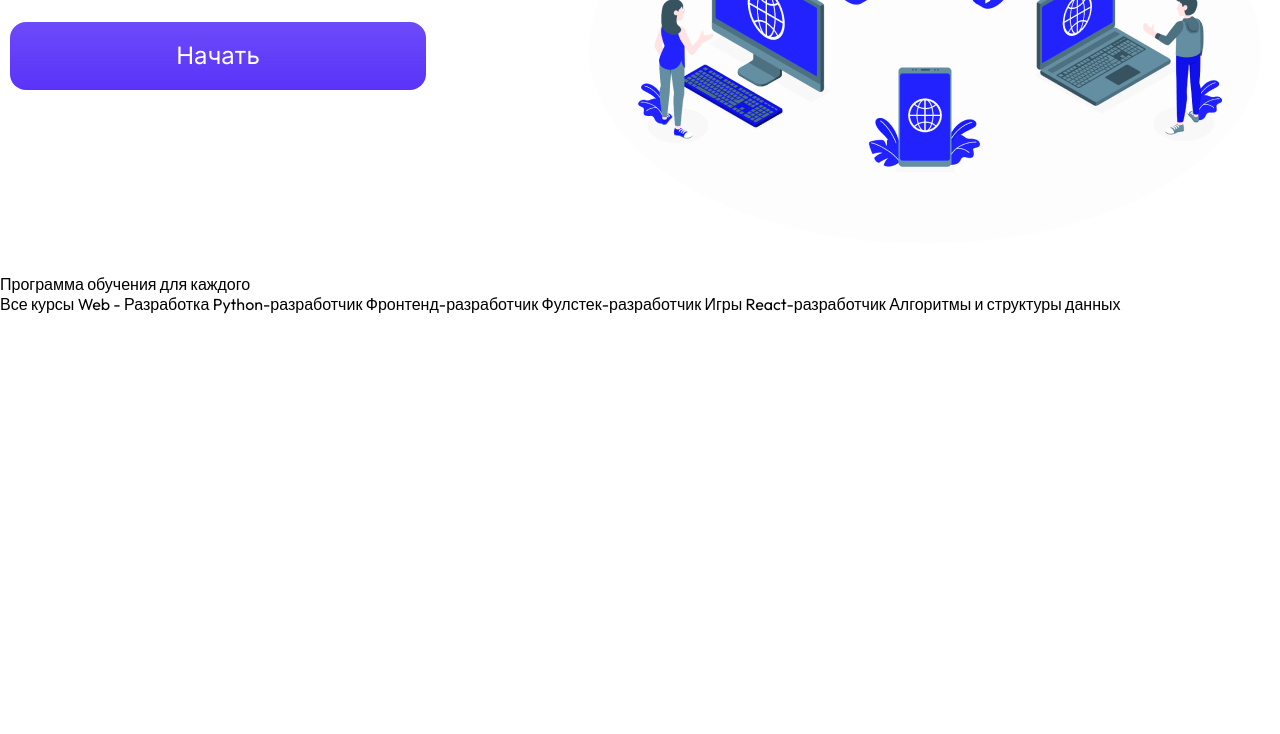
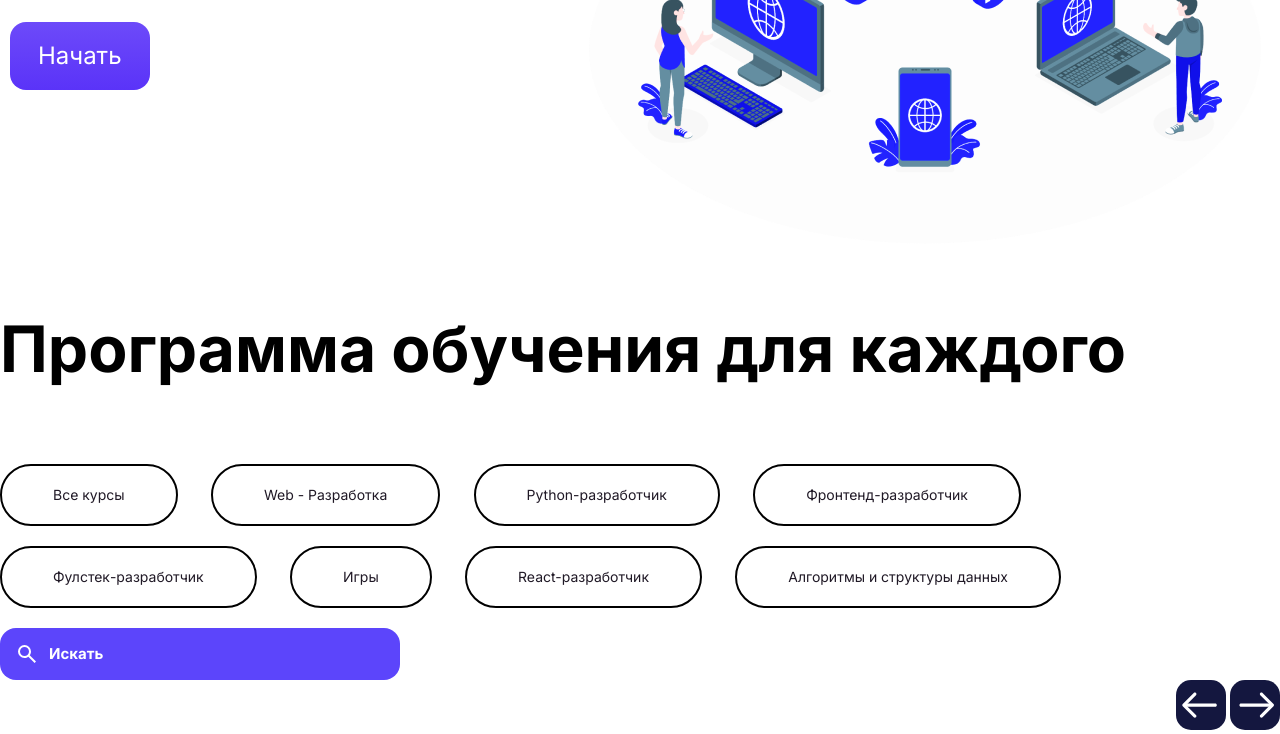
Before and after one commit to johnsukadoe/ozimiz, a website built with Parcel: page index.html in a window 1280 px wide. Shown: the part 540-1274 px from the top of the page. Before the commit the page ends 854 px from the top, so only its background shows below. Built offline with nearby package versions, Linux system fonts and the light colour scheme; a web font is replaced by a local one.

Commit message:
init: add filter block

```diff
--- a/index.html
+++ b/index.html
@@ -34,7 +34,7 @@
                 Место где всё получится: <p>и новая профессия, и новая жизнь</p>
             </h2>
             <h3>ПЛАТФОРМА IT КУРСОВ </h3>
-            <button>Начать</button>
+            <div><button>Начать</button></div>
         </div>
         <img src="./images/header-image.png" alt="">
 
@@ -52,7 +52,14 @@
             <button>React-разработчик</button>
             <button>Алгоритмы и структуры данных</button>
         </div>
-
+        <div class="search__wrapper">
+            <svg xmlns="http://www.w3.org/2000/svg" width="24" height="24" viewBox="0 0 24 24"><path fill="currentColor" d="m19.6 21l-6.3-6.3q-.75.6-1.725.95T9.5 16q-2.725 0-4.612-1.888T3 9.5q0-2.725 1.888-4.612T9.5 3q2.725 0 4.612 1.888T16 9.5q0 1.1-.35 2.075T14.7 13.3l6.3 6.3l-1.4 1.4ZM9.5 14q1.875 0 3.188-1.313T14 9.5q0-1.875-1.313-3.188T9.5 5Q7.625 5 6.312 6.313T5 9.5q0 1.875 1.313 3.188T9.5 14Z"/></svg>
+            <input placeholder="Искать" type="text" class="search">
+        </div>
+        <div class="filter__arrows">
+            <button><svg xmlns="http://www.w3.org/2000/svg" width="16" height="9" viewBox="0 0 16 9"><path fill="currentColor" d="M12.5 5h-9c-.28 0-.5-.22-.5-.5s.22-.5.5-.5h9c.28 0 .5.22.5.5s-.22.5-.5.5Z"/><path fill="currentColor" d="M6 8.5a.47.47 0 0 1-.35-.15l-3.5-3.5c-.2-.2-.2-.51 0-.71L5.65.65c.2-.2.51-.2.71 0c.2.2.2.51 0 .71L3.21 4.51l3.15 3.15c.2.2.2.51 0 .71c-.1.1-.23.15-.35.15Z"/></svg></button>
+            <button><svg xmlns="http://www.w3.org/2000/svg" width="16" height="9" viewBox="0 0 16 9"><path fill="currentColor" d="M12.5 5h-9c-.28 0-.5-.22-.5-.5s.22-.5.5-.5h9c.28 0 .5.22.5.5s-.22.5-.5.5Z"/><path fill="currentColor" d="M10 8.5a.47.47 0 0 1-.35-.15c-.2-.2-.2-.51 0-.71l3.15-3.15l-3.15-3.15c-.2-.2-.2-.51 0-.71c.2-.2.51-.2.71 0l3.5 3.5c.2.2.2.51 0 .71l-3.5 3.5c-.1.1-.23.15-.35.15Z"/></svg></button>
+        </div>
     </section>
     <script src="./src/index.js"></script>
 </body>
--- a/src/style.scss
+++ b/src/style.scss
@@ -114,6 +114,7 @@ header{
             color: #000000;
         }
         button{
+            position: relative;
             font-family: 'Inter';
             font-style: normal;
             font-weight: 400;
@@ -128,3 +129,102 @@ header{
 
     }
 }
+
+
+section{
+    margin: 0 auto;
+    max-width: 1280px;
+    padding-top: 40px;
+    h2{
+        font-family: 'Inter';
+        font-style: normal;
+        font-weight: 700;
+        font-size: 64px;
+        line-height: 70px;
+        color: #000000;
+
+        margin-bottom: 60px;
+    }
+    .filter{
+
+        button{
+            position: relative;
+            bottom: 0;
+            font-family: 'Inter';
+            font-style: normal;
+            font-weight: 400;
+            font-size: 14px;
+            line-height: 20px;
+            color: #201926;
+
+            padding: 19px 51px;
+            border: 2px solid #000000;
+            border-radius: 100px;
+            margin-right: 30px;
+            margin-top: 20px;
+
+            transition: all 0.5s;
+        }
+        button:hover{
+            position: relative;
+            bottom:10px;
+            -webkit-box-shadow: 0px 7px 8px 0px rgba(6, 6, 6, 0.2);
+            -moz-box-shadow: 0px 7px 8px 0px rgba(6, 6, 6, 0.2);
+            box-shadow: 0px 7px 8px 0px rgba(6, 6, 6, 0.2);
+        }
+        //filter btn when active(js function)
+        .filter__btn-active{
+            background-color: #5C45FB;
+            color: #FFFFFF;
+            border: 1px solid #5C45FB;
+        }
+
+    }
+    .search__wrapper{
+        display: flex;
+        flex-direction: row;
+        padding:14px 15px;
+        width: 400px;
+        background: #5C45FB;
+        border-radius: 16px;
+        margin-top: 20px;
+        svg{
+            color:white;
+            margin-right: 10px;
+        }
+        input{
+            color: #fff;
+            font-family: 'Inter';
+            font-style: normal;
+            font-weight: 700;
+            font-size: 15px;
+            line-height: 20px;
+        }
+        ::-webkit-input-placeholder { /* WebKit browsers */
+            color:#fff;
+        }
+        :-moz-placeholder { /* Mozilla Firefox 4 to 18 */
+            color:#fff;
+        }
+        ::-moz-placeholder { /* Mozilla Firefox 19+ */
+            color:#fff;
+        }
+        :-ms-input-placeholder { /* Internet Explorer 10+ */
+            color:#fff;
+        }
+    }
+    .filter__arrows{
+        text-align: end;
+        button{
+            width: 50.25px;
+            height: 50.25px;
+            background: #14173F;
+            border-radius: 15px;
+            svg{
+                width: 50.25px;
+                height: 50.25px;
+                color: #fff;
+            }
+        }
+    }
+}
```
Also changed, not shown: src/style.css, 1 other file.
